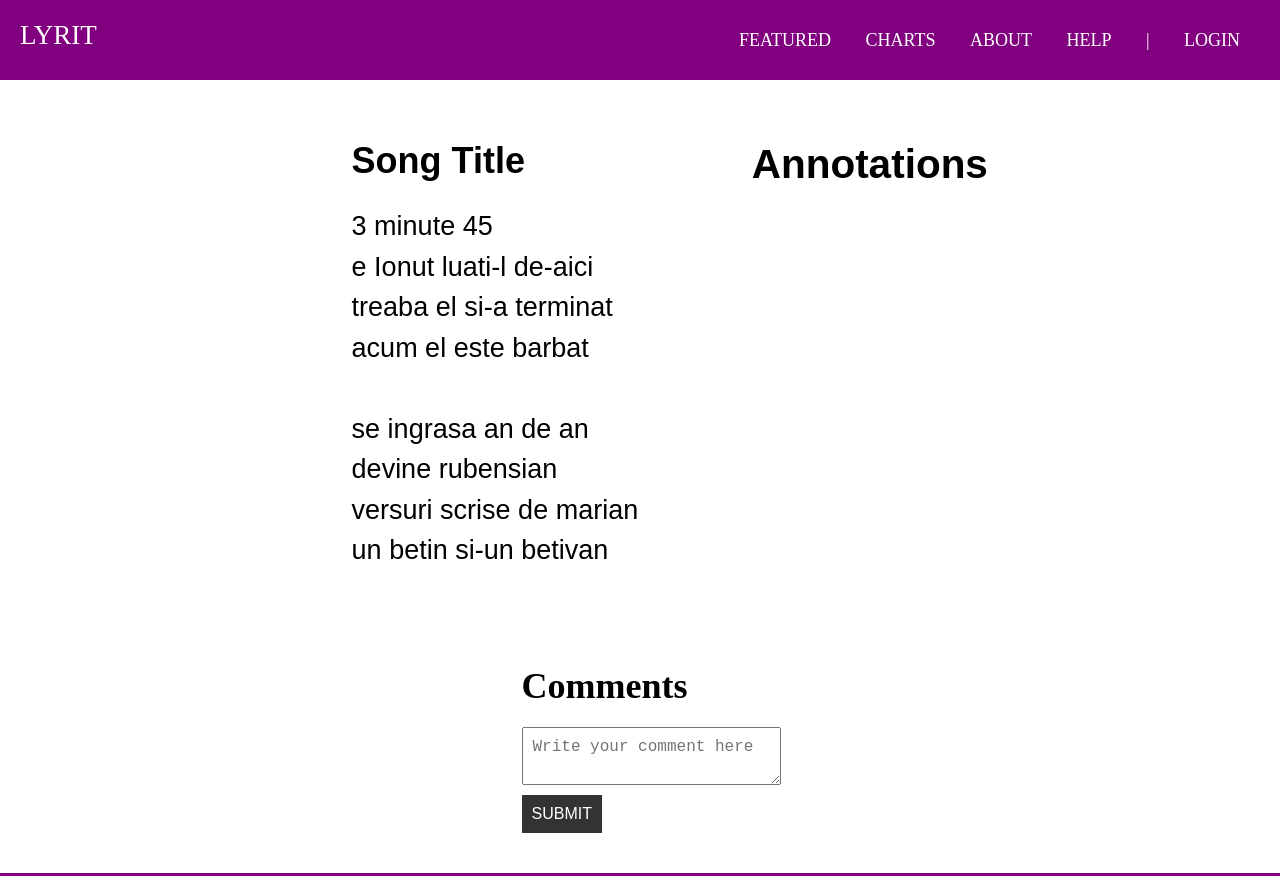
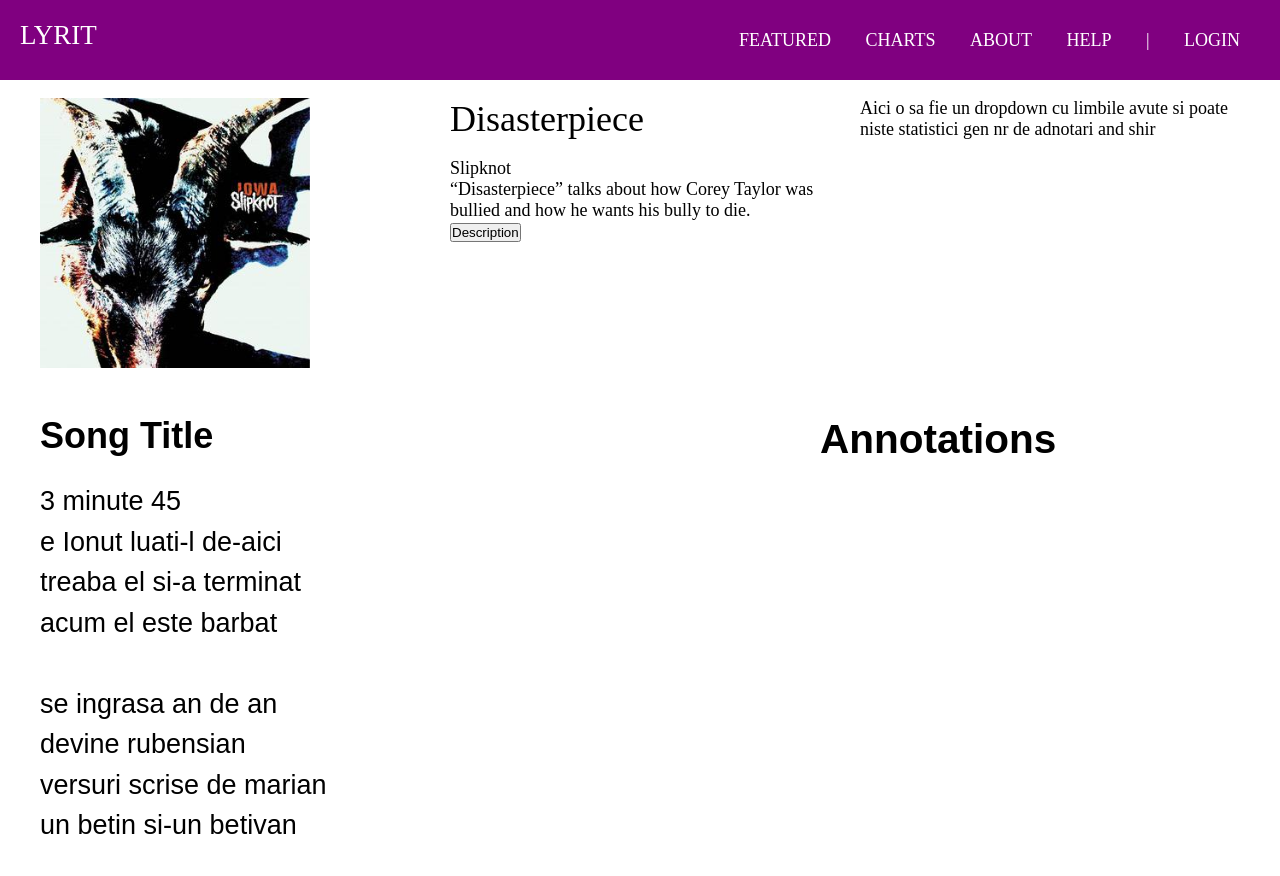
Before and after one commit to CezarPP/LyricsSmartTranslator, a plain HTML site: page songPage.html in a window 1280 px wide. Shown: the top 876 px of the page. Drawn offline with Linux system fonts and the light colour scheme.

Commit message:
song page - song header

```diff
--- a/css/songPage.css
+++ b/css/songPage.css
@@ -2,6 +2,38 @@
     padding: 1rem;
     max-width: 1200px;
     margin: 0 auto;
+}
+
+.song-header-container {
+    width: 100%;
+    min-height: 10vh;
+    background-color: white;
+    display: flex;
+    justify-content: center;
+    align-items: center;
+}
+
+.song-header {
+    display: flex;
+    justify-content: center;
+    align-items: flex-start; /* nu stiu ce sa zic de asta */
+    flex: 1;
+}
+.song-img{
+    flex: 1;
+    padding-right: 30px;
+}
+.song-img img{
+    max-width: 15rem;
+    width: 100%;
+    height: auto;
+}
+.song-information{
+    flex: 1;
+    padding-right: 30px;
+}
+.song-stats{
+    flex: 1;
 }
 
 .song-container {
--- a/songPage.html
+++ b/songPage.html
@@ -15,6 +15,25 @@
 <header id="navbar-container"></header>
 
 <article class="content-container">
+
+    <div class="song-header-container">
+        <div class="song-header">
+            <div class="song-img">
+                <img src="img/Slipknot_Iowa.jpg">
+            </div>
+            <div class="song-information">
+                <p class="song-title"> Disasterpiece</p>
+                <p class="song-author"> Slipknot</p>
+                <p class="song-about">“Disasterpiece” talks about how Corey Taylor was bullied and how he wants his
+                    bully to die.</p>
+                <button class="show-description">Description</button>
+            </div>
+            <div class="song-stats">
+                <p class="stuf">Aici o sa fie un dropdown cu limbile avute si poate niste statistici gen nr de adnotari
+                    and shir</p>
+            </div>
+        </div>
+    </div>
     <div class="song-container">
         <div class="lyrics-container">
             <h2 class="song-title">Song Title</h2>
```
